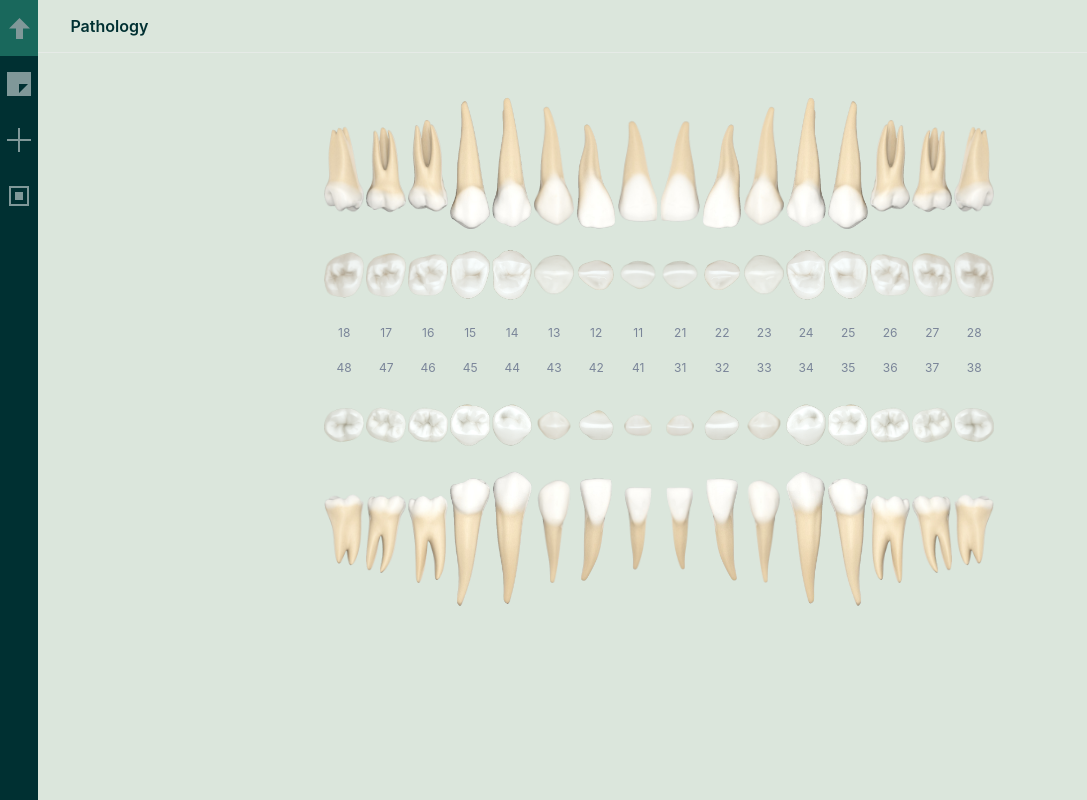
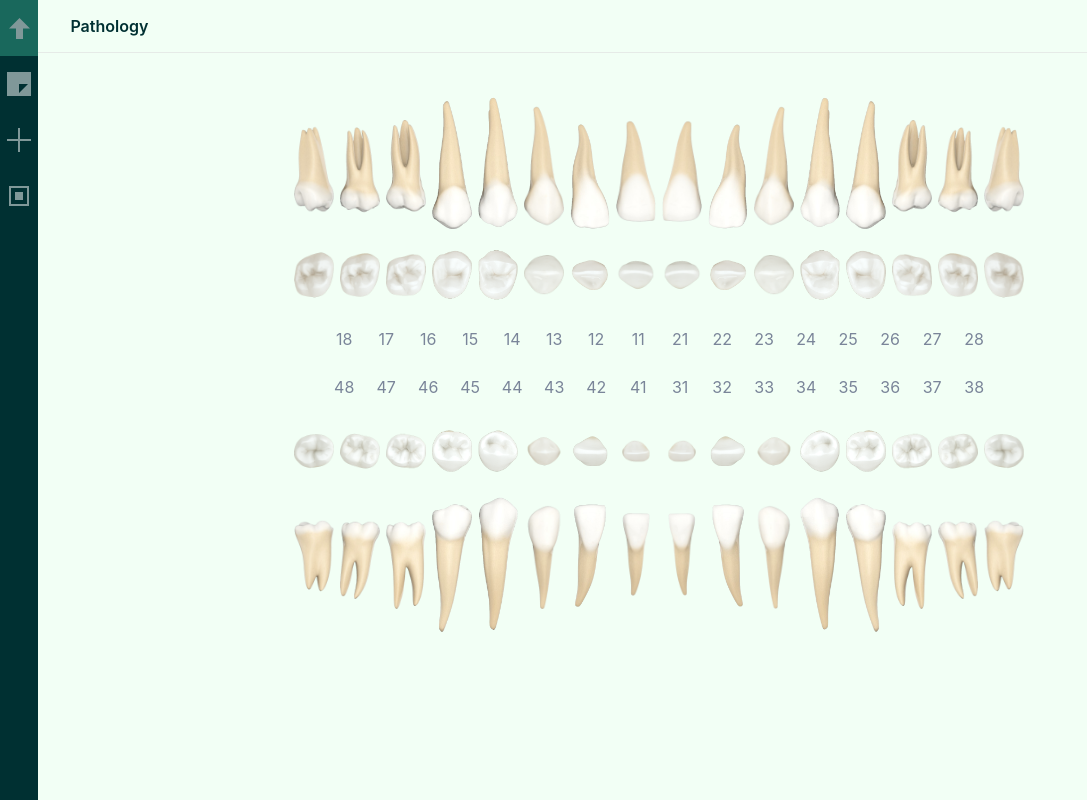
Before and after one commit to nabeelkirmani/SVG_Dental_Charting, a React (Vite) app: page / in a window 1280 px wide. Shown: the whole page, without its empty margins (0-1087 px from the left). Built offline with nearby package versions, Linux system fonts and the light colour scheme.

Commit message:
teeth chart is clickable by buttons and tooth images taking the user to the Pathology Page with that tooth in toothwheel selected

```diff
--- a/src/components/TeethChart/TeethChart.jsx
+++ b/src/components/TeethChart/TeethChart.jsx
@@ -1,9 +1,11 @@
 // src/components/TeethChart/TeethChart.jsx
-import React from "react";
+import React, { useContext } from "react";
 import { toothImagesFrontView, toothImagesTopView } from "../../assets/images";
+import { SelectionContext } from "../../contexts/SelectionContext";
 import "./TeethChart.scss";
 
-const TeethChart = () => {
+const TeethChart = ({ onToothClick }) => {
+  const { handleToothSelect } = useContext(SelectionContext);
   const upperTeeth = [
     18, 17, 16, 15, 14, 13, 12, 11, 21, 22, 23, 24, 25, 26, 27, 28,
   ];
@@ -11,63 +13,103 @@ const TeethChart = () => {
     48, 47, 46, 45, 44, 43, 42, 41, 31, 32, 33, 34, 35, 36, 37, 38,
   ];
 
+  const handleClick = (toothNum) => {
+    handleToothSelect(toothNum);
+    onToothClick();
+  };
+
+  const ToothView = ({ toothNum, view, imageSource }) => (
+    <div
+      key={`${view}-${toothNum}`}
+      className="tooth"
+      onClick={() => handleClick(toothNum)}
+      role="button"
+      tabIndex={0}
+      onKeyPress={(e) => {
+        if (e.key === "Enter" || e.key === " ") {
+          handleClick(toothNum);
+        }
+      }}
+    >
+      <img src={imageSource[toothNum]} alt={`Tooth ${toothNum}`} />
+    </div>
+  );
+
+  const ToothNumber = ({ num }) => (
+    <div
+      className="number"
+      onClick={() => handleClick(num)}
+      role="button"
+      tabIndex={0}
+      onKeyPress={(e) => {
+        if (e.key === "Enter" || e.key === " ") {
+          handleClick(num);
+        }
+      }}
+    >
+      {num}
+    </div>
+  );
+
   return (
     <div className="teeth-chart">
       {/* Upper Teeth Front View */}
       <div className="teeth-row upper-front">
         {upperTeeth.map((toothNum) => (
-          <div key={`front-${toothNum}`} className="tooth">
-            <img
-              src={toothImagesFrontView[toothNum]}
-              alt={`Tooth ${toothNum}`}
-            />
-          </div>
+          <ToothView
+            key={`front-${toothNum}`}
+            toothNum={toothNum}
+            view="front"
+            imageSource={toothImagesFrontView}
+          />
         ))}
       </div>
 
       {/* Upper Teeth Top View */}
       <div className="teeth-row upper-top">
         {upperTeeth.map((toothNum) => (
-          <div key={`top-${toothNum}`} className="tooth">
-            <img src={toothImagesTopView[toothNum]} alt={`Tooth ${toothNum}`} />
-          </div>
+          <ToothView
+            key={`top-${toothNum}`}
+            toothNum={toothNum}
+            view="top"
+            imageSource={toothImagesTopView}
+          />
         ))}
       </div>
 
       {/* Teeth Numbers */}
       <div className="teeth-numbers upper">
         {upperTeeth.map((num) => (
-          <div key={num} className="number">
-            {num}
-          </div>
+          <ToothNumber key={num} num={num} />
         ))}
       </div>
       <div className="teeth-numbers lower">
         {lowerTeeth.map((num) => (
-          <div key={num} className="number">
-            {num}
-          </div>
+          <ToothNumber key={num} num={num} />
         ))}
       </div>
 
       {/* Lower Teeth Top View */}
       <div className="teeth-row lower-top">
         {lowerTeeth.map((toothNum) => (
-          <div key={`top-${toothNum}`} className="tooth">
-            <img src={toothImagesTopView[toothNum]} alt={`Tooth ${toothNum}`} />
-          </div>
+          <ToothView
+            key={`top-${toothNum}`}
+            toothNum={toothNum}
+            view="top"
+            imageSource={toothImagesTopView}
+          />
         ))}
       </div>
 
       {/* Lower Teeth Front View */}
       <div className="teeth-row lower-front">
         {lowerTeeth.map((toothNum) => (
-          <div key={`front-${toothNum}`} className="tooth">
-            <img
-              src={toothImagesFrontView[toothNum]}
-              alt={`Tooth ${toothNum}`}
-            />
-          </div>
+          <ToothView
+            key={`front-${toothNum}`}
+            toothNum={toothNum}
+            view="front"
+            imageSource={toothImagesFrontView}
+          />
         ))}
       </div>
     </div>
--- a/src/components/TeethChart/TeethChart.scss
+++ b/src/components/TeethChart/TeethChart.scss
@@ -31,6 +31,14 @@
       justify-content: center;
       align-items: center;
       width: 40px;
+      cursor: pointer;
+      padding: 2px;
+      border-radius: variables.$border-radius;
+      transition: background-color variables.$transition-duration;
+
+      &:focus-visible {
+        outline: 2px solid variables.$primary-color;
+      }
 
       img {
         max-width: 100%;
@@ -49,8 +57,24 @@
     .number {
       width: 40px;
       text-align: center;
-      font-size: 12px;
+      font-size: 16px;
       color: variables.$text-color;
+      cursor: pointer;
+      padding: 4px 0;
+      border-radius: variables.$border-radius;
+      transition: all variables.$transition-duration;
+
+      &:hover,
+      &:focus {
+        background-color: variables.$light-gray;
+        color: variables.$primary-color;
+        font-weight: 600;
+        outline: none;
+      }
+
+      &:focus-visible {
+        outline: 2px solid variables.$primary-color;
+      }
     }
   }
 }
--- a/src/components/Welcome/Welcome.jsx
+++ b/src/components/Welcome/Welcome.jsx
@@ -18,7 +18,7 @@ const Welcome = ({ onPathologyClick }) => {
         </a>
       </div>
       <div className="welcome-content">
-        <TeethChart />
+        <TeethChart onToothClick={onPathologyClick} />
       </div>
     </div>
   );
--- a/src/styles/_variables.scss
+++ b/src/styles/_variables.scss
@@ -3,7 +3,7 @@
 // Colors
 $primary-color: #003032;
 $secondary-color: #33a186;
-$background-color: #dbe6dc;
+$background-color: #f2fff5;
 $text-color: #7a8599;
 $light-gray: #f2f7f3;
 $dark-gray: #2e3c2e;
```
